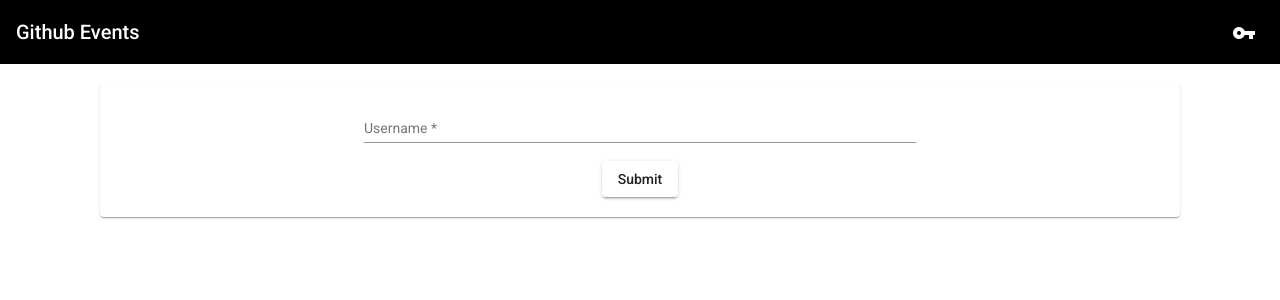
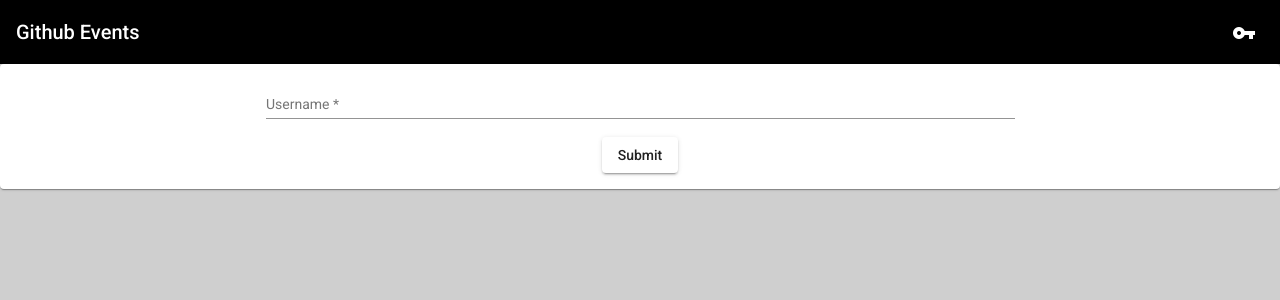
Before and after one commit to adityatelange/gh-user-activity, an Angular app: page / in a window 1280 px wide. Shown: the top 300 px of the page. Built offline with nearby package versions, Linux system fonts and the light colour scheme.

Commit message:
home: add little styling

```diff
--- a/src/app/home/home.component.css
+++ b/src/app/home/home.component.css
@@ -1,12 +1,15 @@
 mat-card {
-  margin: 20px 100px;
-  padding: 20px 80px;
   text-align: center;
 }
 
 .form {
   width: 60%;
 }
+
+
+/* Mobile First Media Queries */
+
+/* Base style */
 
 .toolbar-spacer {
   flex: 1 1 auto;
@@ -21,3 +24,17 @@
   text-decoration: none;
   color: white;
 }
+
+
+/* Larger than mobile screen */
+@media (min-width: 40.0rem) {}
+
+/* Larger than tablet screen */
+@media (min-width: 80.0rem) {}
+
+/* Larger than desktop screen */
+@media (min-width: 120.0rem) {
+  mat-card {
+    text-align: center;
+  }
+}
--- a/src/styles.css
+++ b/src/styles.css
@@ -1,4 +1,4 @@
 /* You can add global styles to this file, and also import other style files */
 
 html, body { height: 100%; }
-body { margin: 0; font-family: Roboto, "Helvetica Neue", sans-serif; }
+body { margin: 0; font-family: Roboto, "Helvetica Neue", sans-serif; background: #cfcfcf;}
```
